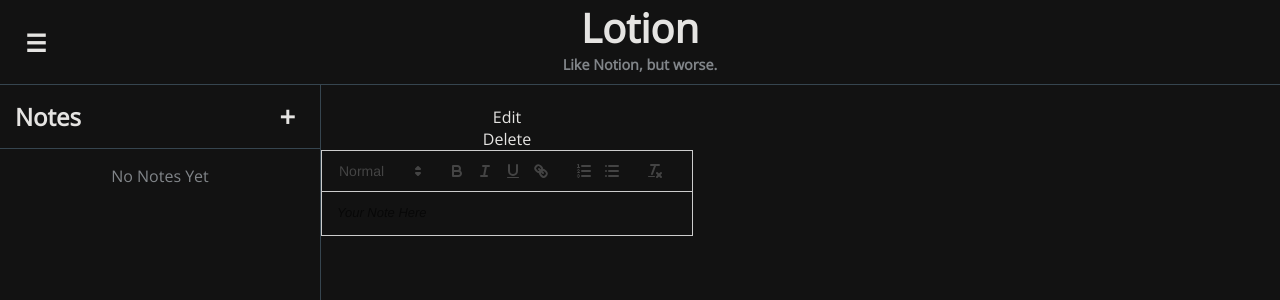
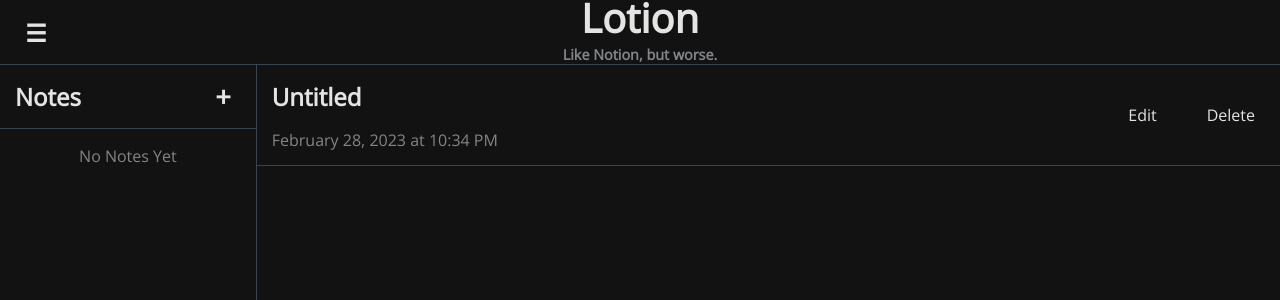
Before and after one commit to aryan-karadia/Lotion-Notion-Clone-, a React (Create React App) app: page /Notes/1/edit in a window 1280 px wide. Both pictures are taken after a click on the element "Save". Shown: the top 300 px of the page. Built offline with nearby package versions, Linux system fonts and the light colour scheme.

Commit message:
side view initial

```diff
--- a/package.json
+++ b/package.json
@@ -8,6 +8,7 @@
     "@testing-library/user-event": "^13.5.0",
     "react": "^18.2.0",
     "react-dom": "^18.2.0",
+    "react-quill": "^2.0.0",
     "react-router-dom": "^6.8.2",
     "react-scripts": "5.0.1",
     "web-vitals": "^2.1.4"
--- a/src/components/Layout.jsx
+++ b/src/components/Layout.jsx
@@ -11,14 +11,21 @@
 
     const newNote = () => {
         setIdnum(idnum + 1);
+        const temp = document.querySelector(".temp");
+        temp.parentNode.removeChild(temp);
+        const noteTitles = document.querySelector("#note-titles");
+        const newNote = document.createElement("div");
+        newNote.className = "note-title";
+        newNote.innerHTML = `<h2>Untitled</h2><p>...</p>`;
+        noteTitles.appendChild(newNote);
+
+
         navigate(`Notes/${idnum}/edit`);
     }
 
     const toggleMenu = () => {
         const menu = document.querySelector(".side-menu");
         menu.style.display === "none" ? menu.style.display = "flex" : menu.style.display = "none";
-        const content = document.querySelector(".notes");
-        content.style.width === "100%" ? content.style.width = "75%" : content.style.width = "100%";
     }
 
     return (
@@ -38,7 +45,7 @@
                         <span className="new-note" onClick={newNote}>&#43;</span>
                     </div>
                     <div id="note-titles">
-                        <p style={{color: "var(--secondary-color)"}}>No Notes Yet</p>
+                        <p  className="temp" style={{color: "var(--secondary-color)"}}>No Notes Yet</p>
                     </div>
                 </div>
                 <Outlet/>
--- a/src/index.css
+++ b/src/index.css
@@ -28,6 +28,7 @@
   justify-content: space-between;
   border-bottom: 1px solid;
   border-color: var(--accent-col);
+  height: 8vh;
 }
 
 .header-text {
@@ -121,7 +122,7 @@
 #content {
   display: flex;
   width: 100%;
-  height: 89.5vh;
+  height: 91.5vh;
   padding: 0;
   margin: 0;
 }
@@ -136,14 +137,14 @@
 }
 
 
-#edit {
-  width: 75%;
+#body {
+  width: 100%;
   height: 100%;
   padding: 0;
   margin: 0;
 }
 
-#edit-header {
+#note-header {
   display: flex;
   justify-content: space-between;
   align-items: center;
@@ -154,7 +155,7 @@
   height: 100px;
 }
 
-#edit-header div {
+#note-header div {
   display: flex;
   flex-direction: column;
   justify-content: flex-start;
@@ -162,7 +163,7 @@
   margin-left: 15px;
 }
 
-#edit-header .title {
+#note-header .title {
   font-size: 1.5rem;
   font-weight: 900;
   margin-top: 15px;
@@ -174,11 +175,11 @@
   color: var(--primary-color);
 }
 
-#edit-header .title:focus {
+#note-header .title:focus {
   outline: none;
 }
 
-#edit-header span {
+#note-header span {
   display: flex;
   justify-content: center;
   height: 100%;
@@ -234,3 +235,36 @@
   font-size: 1rem;
   width: 210px;
 }
+
+.view-title {
+  font-size: 1.5rem;
+  font-weight: 900;
+  margin-top: 15px;
+  margin-bottom: 0;
+}
+
+.note-title {
+  font-size: 1.2rem;
+  font-weight: 900;
+  height: 100px;
+  width: 100%;
+  text-decoration: none;
+  background-color: var(--accent-col);
+  border: none;
+  border-style: none;
+  color: var(--primary-color);
+}
+
+.note-title h2 {
+  margin: 0;
+  padding: 0;
+  margin-left: 15px;
+  margin-top: 15px;
+}
+
+.note-title p {
+  margin: 0;
+  padding: 0;
+  margin-left: 15px;
+  margin-top: 5px;
+}
--- a/src/pages/Edit.jsx
+++ b/src/pages/Edit.jsx
@@ -4,13 +4,23 @@
 import 'react-quill/dist/quill.snow.css';
 
 const Edit = () => {
+    // useEffect (() => {
+
+    //     const note = localStorage.getItem(`${id}`);
+    //     if (note) {
+    //         setNote(JSON.parse(note));
+    //     }
+
+    // }, []);
+
     const navigate = useNavigate();
     const { id } = useParams();
     const [content, setContent] = useState("");
-    const [title, setTitle] = useState("Untitled");
     const ChangeTitle = (e) => {
-        setTitle(e.target.value);
-        console.log(title);
+        setNote(note => ({
+            ...note,
+            Title :e.target.value
+    }));
     };
 
     const options = {
@@ -28,16 +38,16 @@
         return formatted;
     };
 
-    const [note, setNote] = useState({id: `${id}`, Title: "", Content: "", when:  formatDate(Date.now())});
-
-    useEffect(() => {
-        localStorage.setItem(`${id}`, JSON.stringify(note));
-    }, [id, note]);
+    const [note, setNote] = useState({id: `${id}`, Title: "Untitled", Content: "", when:  formatDate(Date.now())});
 
     const save = () => {
-        console.log(content);
-        console.log(title);
-        setNote({id: `${id}`, Title: title, Content:content , when: document.querySelector(".date").value});
+        let bodyText = document.querySelector(".ql-editor").innerText;
+        console.log(bodyText);
+        setNote(note => ({
+            ...note,
+            Content: bodyText,
+            when :formatDate(Date.now())
+            }));
         localStorage.setItem(`${id}`, JSON.stringify(note));
         console.log(note);
         navigate(`/`);
@@ -46,10 +56,10 @@
 
 
     return (
-        <div id="edit">
-            <span id="edit-header">
+        <div id="body">
+            <span id="note-header">
                 <div>
-                    <input type="text" defaultValue={"Untitled"} className="title" onChange={ChangeTitle} />
+                    <input type="text" defaultValue={"Untitled"} className="title" onChange={(e) => ChangeTitle(e)} />
                     <input className="date" type="datetime-local" defaultValue={Date.now()}/>
                 </div>
                 <span>
--- a/src/pages/NoteView.jsx
+++ b/src/pages/NoteView.jsx
@@ -1,11 +1,12 @@
 import { useEffect, useState } from "react";
-import { useParams } from "react-router-dom";
-import ReactQuill from 'react-quill';
-import 'react-quill/dist/quill.snow.css';
+import { useParams, useNavigate } from "react-router-dom";
+
+
 
 const NoteView = () => {
+    const navigate = useNavigate();
     const { id } = useParams();
-    const [note, setNote] = useState(null);
+    const [note, setNote] = useState({});
     const [content, setContent] = useState("");
 
     useEffect(() => {
@@ -13,20 +14,25 @@
         setContent(JSON.parse(localStorage.getItem(`${id}`)).content);
         }, [id]);
 
+    const editNote = () => {
+        navigate(`/Notes/${id}/edit`);
+    }
 
     return (
-        <div>
+        <div id="body">
         {note && (
-            <div >
-            <span id="content-header">
-                <h1>{note.title}</h1>
-                <p>{note.when}</p>
+            <div>
+            <span id="note-header">
+                <div>
+                    <h1 className="view-title">{JSON.parse(localStorage.getItem(`${id}`)).Title}</h1>
+                    <p style={{color: "var(--secondary-color)"}} >{JSON.parse(localStorage.getItem(`${id}`)).when}</p>
+                </div>
                 <span>
-                    <span className="save-btn">Edit</span>
+                    <span className="save-btn" onClick={editNote}>Edit</span>
                     <span className="del-btn">Delete</span>
                 </span>
             </span>
-            <ReactQuill className="editor" placeholder="Your Note Here" value={content} onChange={setContent} readOnly={true} />
+            <p>{JSON.parse(localStorage.getItem(`${id}`)).Content}</p>
 
         </div>
         )}
```
Also changed, not shown: 1 other file (tests, documents, lock files or other folders).
